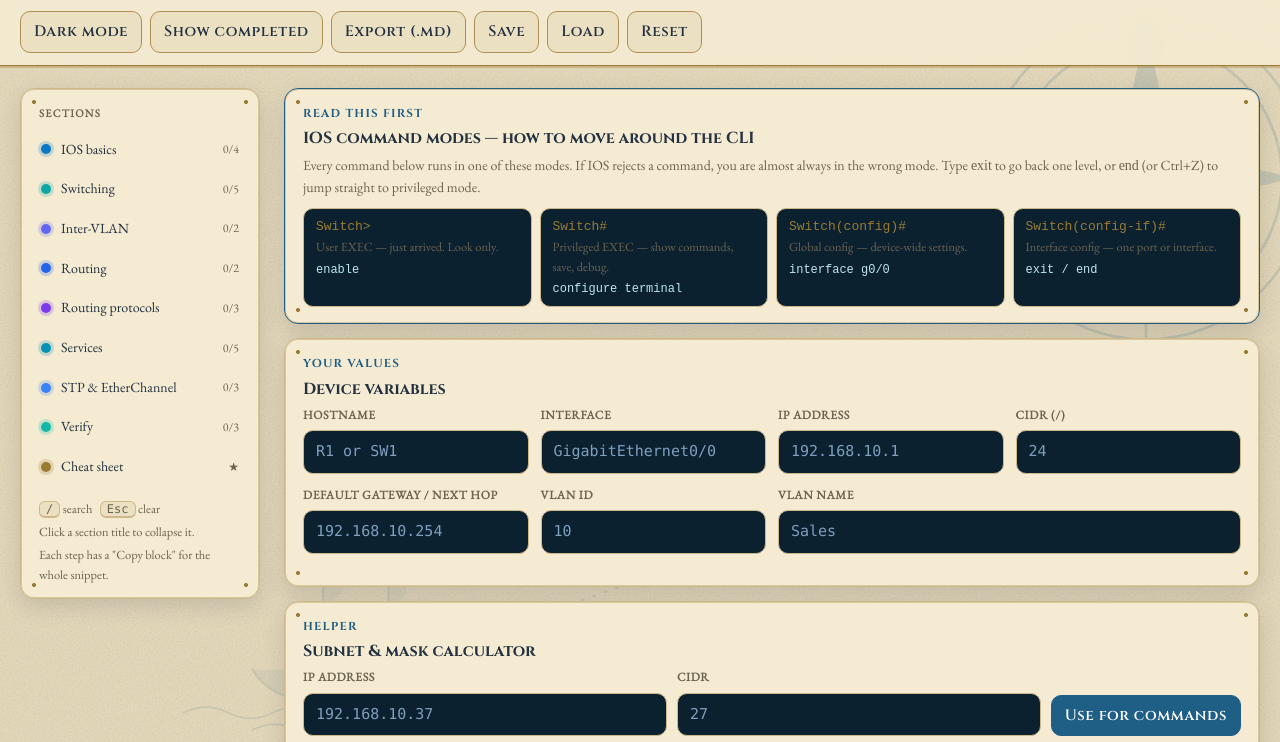
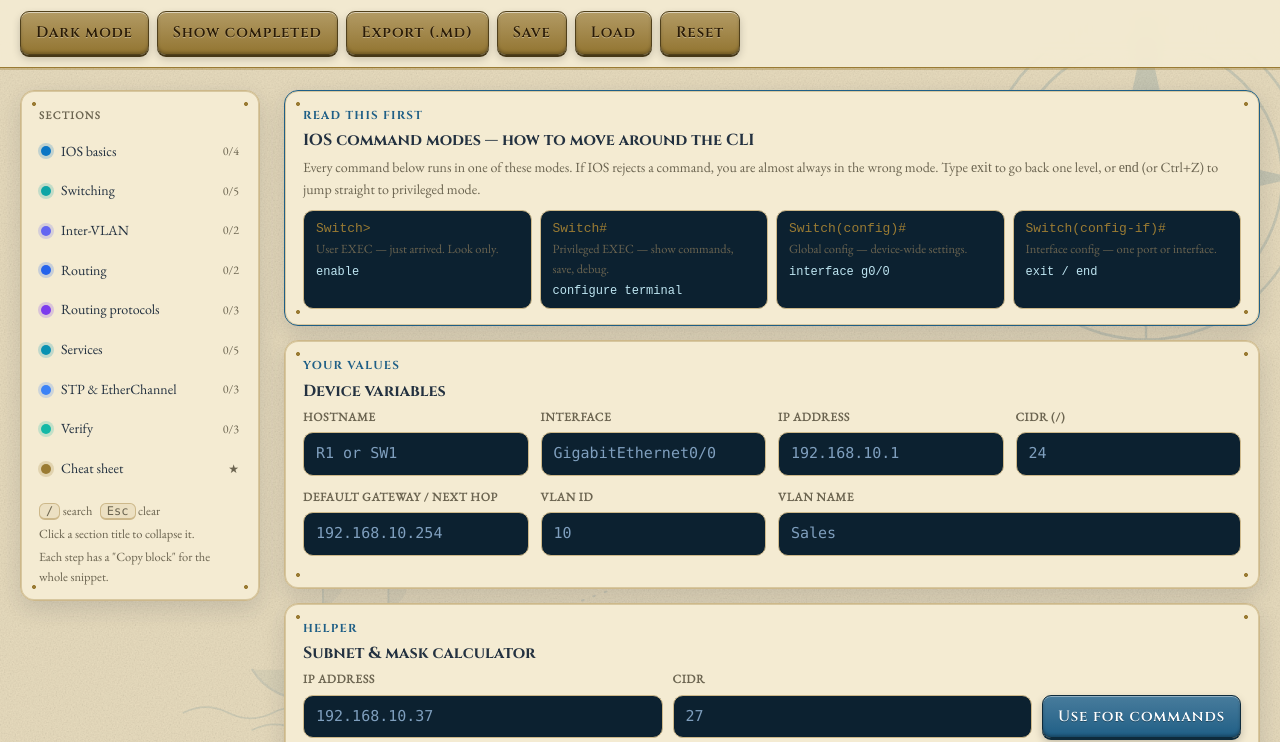
Before and after one commit to Quicksven/Quicksven.github.io, a plain HTML site: page cisco-packet-tracer.html in a window 1280 px wide. Shown: the part 58-800 px from the top of the page. Drawn offline with nearby package versions, Linux system fonts and the light colour scheme.

Commit message:
Golden-age brass UI buttons (embossed, Cinzel) on both tool pages
Co-Authored-By: Claude Opus 4.8 <noreply@anthropic.com>
Claude-Session: https://claude.ai/code/session_018skBWiTZm4ZVqUk1BrE4mF

```diff
--- a/cisco-packet-tracer.html
+++ b/cisco-packet-tracer.html
@@ -224,6 +224,11 @@ header{border-bottom:1px solid var(--accent2)!important;box-shadow:0 2px 0 color
 .section-head{border-bottom:1px solid color-mix(in srgb,var(--accent2) 45%,transparent);padding-bottom:9px}
 .section-head h2{font-size:21px}
 footer{font-family:"Cinzel",Georgia,serif;letter-spacing:.05em}
+/* Golden-age brass buttons */
+button,.btn,.tool-tabs button{font-family:"Cinzel",Georgia,serif;letter-spacing:.06em;font-weight:600;color:#2a1b06;background:linear-gradient(180deg,color-mix(in srgb,var(--accent2) 76%,#ffffff),color-mix(in srgb,var(--accent2) 95%,#000000));border:1px solid color-mix(in srgb,var(--accent2) 52%,#000);border-radius:9px;padding:9px 15px;text-shadow:0 1px 0 color-mix(in srgb,#fff 35%,transparent);box-shadow:inset 0 1px 0 color-mix(in srgb,#fff 55%,transparent),inset 0 -2px 3px color-mix(in srgb,#000 22%,transparent),0 2px 0 color-mix(in srgb,var(--accent2) 45%,#000),0 4px 9px rgba(0,0,0,.2)}
+button:hover,.btn:hover,.tool-tabs button:hover{filter:brightness(1.05);transform:translateY(-1px)}
+button:active,.btn:active{transform:translateY(1px);box-shadow:inset 0 2px 5px rgba(0,0,0,.35)}
+.primary{color:var(--ink);background:linear-gradient(180deg,color-mix(in srgb,var(--accent) 82%,#fff),var(--accent));border-color:color-mix(in srgb,var(--accent) 45%,#000);text-shadow:0 1px 0 color-mix(in srgb,#000 30%,transparent);box-shadow:inset 0 1px 0 color-mix(in srgb,#fff 40%,transparent),inset 0 -2px 3px color-mix(in srgb,#000 25%,transparent),0 2px 0 color-mix(in srgb,var(--accent) 45%,#000),0 4px 9px rgba(0,0,0,.22)}
 </style>
 </head>
 <body>
```
Also changed, not shown: security-pentest-checklist.html (+5 -0 lines).
